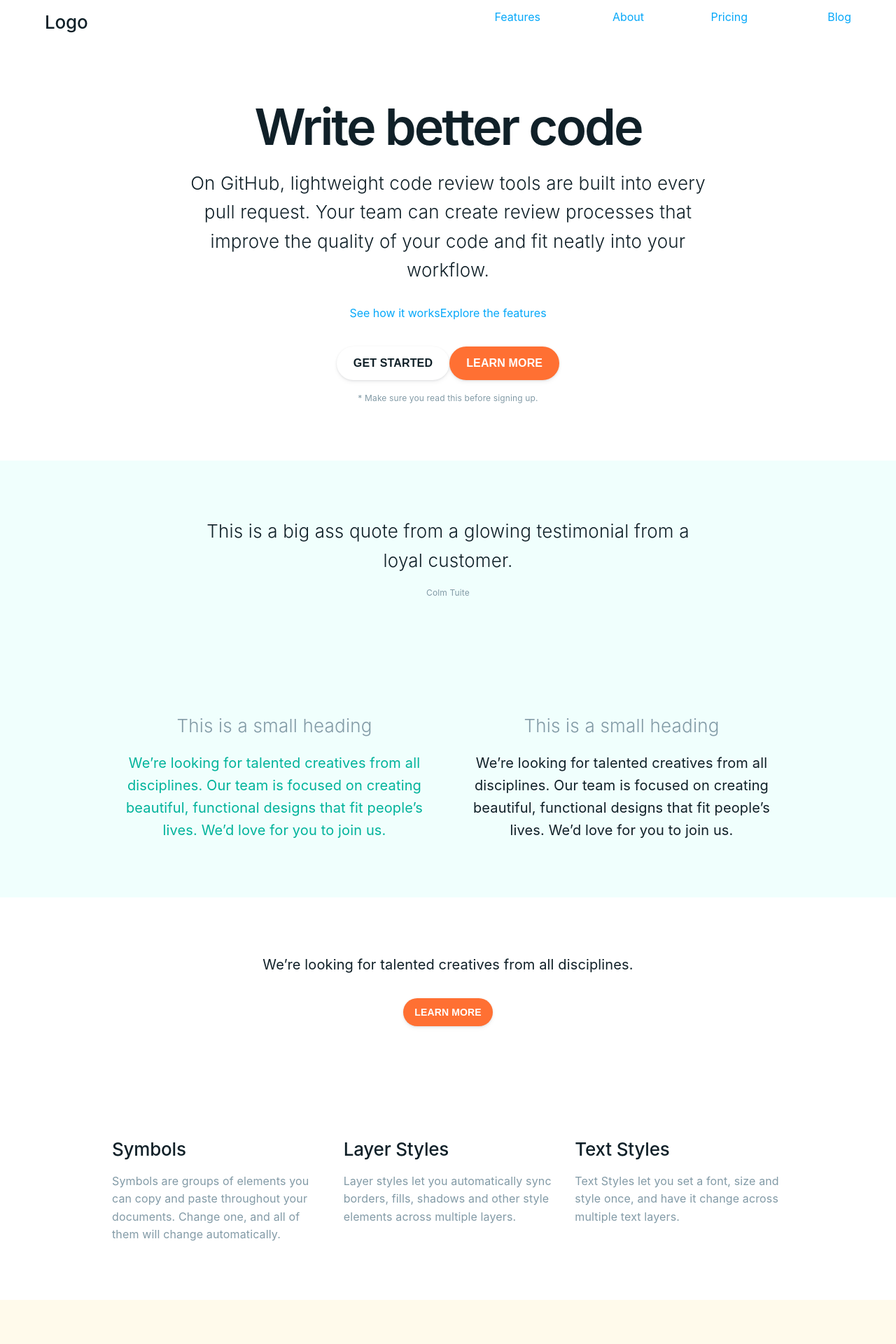
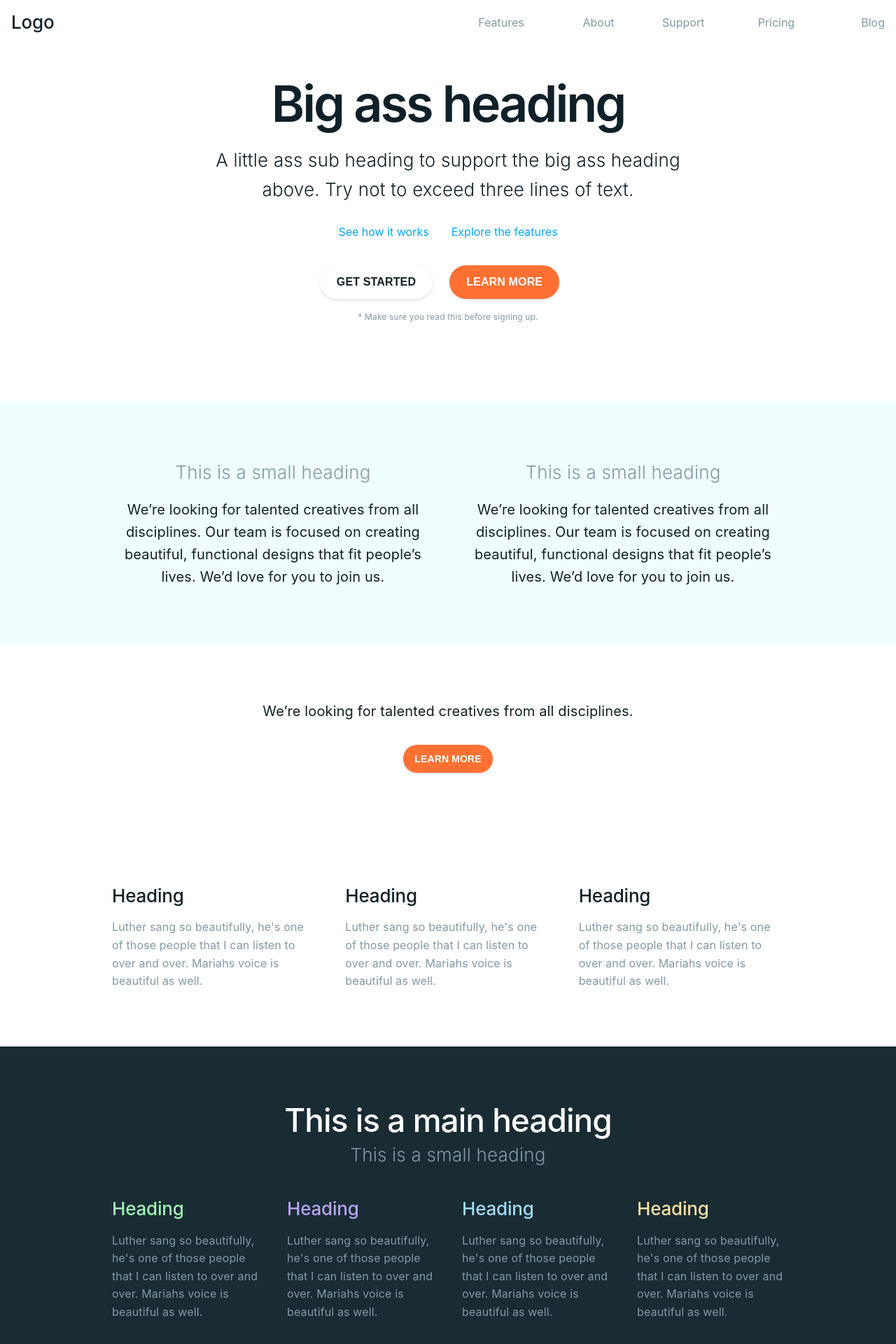
Before and after one commit to alobato/modulz-styled, a React (Create React App) app: page / in a window 1280 px wide. Shown: the top 1920 px of the page at 70% size. Built offline with nearby package versions, Linux system fonts and the light colour scheme.

Commit message:
Clean up experiment page

```diff
--- a/src/App.js
+++ b/src/App.js
@@ -1,5 +1,6 @@
 import React, { Component } from 'react';
 
+import Header from './Header.js';
 import Section from './Section.js';
 import Container from './Container.js';
 import Grid from './Grid.js';
@@ -15,8 +16,8 @@ class App extends Component {
   render() {
     return (
       <div>
-        <Section small>
-          <Container>
+
+        <Header absolute>
           <Grid>
             <div className="grid-column">
               <Heading small>Logo</Heading>
@@ -25,53 +26,55 @@ class App extends Component {
               <Alignment right>
                 <Grid>
                   <div className="grid-column">
-                      <Link>Features</Link>
+                    <Link light>Features</Link>
                   </div>
                   <div className="grid-column">
-                      <Link>About</Link>
+                    <Link light>About</Link>
                   </div>
                   <div className="grid-column">
-                      <Link>Pricing</Link>
+                    <Link light>Support</Link>
                   </div>
                   <div className="grid-column">
-                      <Link>Blog</Link>
+                    <Link light>Pricing</Link>
+                  </div>
+                  <div className="grid-column">
+                    <Link light>Blog</Link>
                   </div>
                 </Grid>
               </Alignment>
             </div>
           </Grid>
-          </Container>
-        </Section>
+        </Header>
+
         <Section large>
           <Container medium>
+            <Spacing pt5 pb5>
               <Alignment center>
                 <Spacing mb4>
-                <Heading large>Write better code</Heading>
+                  <Heading large>Big ass heading</Heading>
                 </Spacing>
-              <Heading thin gray>On GitHub, lightweight code review tools are built into every pull request. Your team can create review processes that improve the quality of your code and fit neatly into your workflow.</Heading>
+                <Heading thin gray>A little ass sub heading to support the big ass heading above. Try not to exceed three lines of text.</Heading>
                 <Spacing mt5>
+                  <Spacing inline mr3>
                     <Link teal>See how it works</Link>
+                  </Spacing>
+                  <Spacing inline ml3>
                     <Link teal>Explore the features</Link>
                   </Spacing>
+                </Spacing>
                 <Spacing mt6>
+                  <Spacing inline mr4>
                     <PillButton large white>Get started</PillButton>
+                  </Spacing>
+                  <Spacing inline mr4>
                     <PillButton large crimson>Learn more</PillButton>
+                  </Spacing>
                 </Spacing>
                 <Spacing mt3>
                   <Text small gray_500>* Make sure you read this before signing up.</Text>
                 </Spacing>
               </Alignment>
-          </Container>
-        </Section>
-
-        <Section large tealTint>
-          <Container medium>
-            <Alignment center>
-                  <Spacing mb3>
-                    <Heading thin>This is a big ass quote from a glowing testimonial from a loyal customer.</Heading>
             </Spacing>
-                  <Text small gray_500>Colm Tuite</Text>
-            </Alignment>
           </Container>
         </Section>
 
@@ -83,7 +86,7 @@ class App extends Component {
                   <Spacing mb3>
                     <Heading thin gray_500>This is a small heading</Heading>
                   </Spacing>
-                  <Text large teal>We’re looking for talented creatives from all disciplines. Our team is focused on creating beautiful, functional designs that fit people’s lives. We’d love for you to join us.</Text>
+                  <Text large>We’re looking for talented creatives from all disciplines. Our team is focused on creating beautiful, functional designs that fit people’s lives. We’d love for you to join us.</Text>
                 </div>
                 <div className="grid-column">
                   <Spacing mb3>
@@ -112,49 +115,21 @@ class App extends Component {
             <Grid>
               <div className="grid-column">
                 <Spacing mb3>
-                  <Heading small>Symbols</Heading>
+                  <Heading small>Heading</Heading>
                 </Spacing>
-                <Text gray_500>Symbols are groups of elements you can copy and paste throughout your documents. Change one, and all of them will change automatically.</Text>
+                <Text gray_500>Luther sang so beautifully, he's one of those people that I can listen to over and over. Mariahs voice is beautiful as well.</Text>
               </div>
               <div className="grid-column">
                 <Spacing mb3>
-                  <Heading small>Layer Styles</Heading>
+                  <Heading small>Heading</Heading>
                 </Spacing>
-                <Text gray_500>Layer styles let you automatically sync borders, fills, shadows and other style elements across multiple layers.</Text>
+                <Text gray_500>Luther sang so beautifully, he's one of those people that I can listen to over and over. Mariahs voice is beautiful as well.</Text>
               </div>
               <div className="grid-column">
                 <Spacing mb3>
-                  <Heading small>Text Styles</Heading>
+                  <Heading small>Heading</Heading>
                 </Spacing>
-                <Text gray_500>Text Styles let you set a font, size and style once, and have it change across multiple text layers.</Text>
-              </div>
-            </Grid>
-          </Container>
-        </Section>
-
-        <Section large amberTint>
-          <Container large>
-            <Alignment center>
-              <Spacing mb5>
-                <Heading red>This is a main heading</Heading>
-                <Spacing mt1>
-                  <Heading thin gray_500>This is a small heading</Heading>
-                </Spacing>
-              </Spacing>
-            </Alignment>
-            <Grid>
-              <div className="grid-column">
-                <Text large>We’re looking for talented creatives from all disciplines. Our team is focused on creating beautiful, functional designs that fit people’s lives. We’d love for you to join us.</Text>
-              </div>
-              <div className="grid-column">
-                <Grid>
-                  <div className="grid-column">
-                    <Text>We’re looking for talented creatives from all disciplines. Our team is focused on creating beautiful, functional designs that fit people’s lives. We’d love for you to join us.</Text>
-                  </div>
-                  <div className="grid-column">
-                    <Text>We are having a problem billing your account. Please enter a new payment method or check with your payment provider.</Text>
-                  </div>
-                </Grid>
+                <Text gray_500>Luther sang so beautifully, he's one of those people that I can listen to over and over. Mariahs voice is beautiful as well.</Text>
               </div>
             </Grid>
           </Container>
@@ -173,27 +148,27 @@ class App extends Component {
             <Grid>
               <div className="grid-column">
                 <Spacing mb3>
-                  <Heading small greenTint>Symbols</Heading>
+                  <Heading small greenTint>Heading</Heading>
                 </Spacing>
-                <Text gray_500>Symbols are groups of elements you can copy and paste throughout your documents. Change one, and all of them will change automatically.</Text>
+                <Text gray_500>Luther sang so beautifully, he's one of those people that I can listen to over and over. Mariahs voice is beautiful as well.</Text>
               </div>
               <div className="grid-column">
                 <Spacing mb3>
-                  <Heading small lavenderTint>Layer Styles</Heading>
+                  <Heading small lavenderTint>Heading</Heading>
                 </Spacing>
-                <Text gray_500>Layer styles let you automatically sync borders, fills, shadows and other style elements across multiple layers.</Text>
+                <Text gray_500>Luther sang so beautifully, he's one of those people that I can listen to over and over. Mariahs voice is beautiful as well.</Text>
               </div>
               <div className="grid-column">
                 <Spacing mb3>
-                  <Heading small blueTint>Layer Styles</Heading>
+                  <Heading small blueTint>Heading</Heading>
                 </Spacing>
-                <Text gray_500>Layer styles let you automatically sync borders, fills, shadows and other style elements across multiple layers.</Text>
+                <Text gray_500>Luther sang so beautifully, he's one of those people that I can listen to over and over. Mariahs voice is beautiful as well.</Text>
               </div>
               <div className="grid-column">
                 <Spacing mb3>
-                  <Heading small amberTint>Text Styles</Heading>
+                  <Heading small amberTint>Heading</Heading>
                 </Spacing>
-                <Text gray_500>Text Styles let you set a font, size and style once, and have it change across multiple text layers.</Text>
+                <Text gray_500>Luther sang so beautifully, he's one of those people that I can listen to over and over. Mariahs voice is beautiful as well.</Text>
               </div>
             </Grid>
           </Container>
@@ -201,7 +176,7 @@ class App extends Component {
 
         <Section medium gray_800>
           <Container large>
-              <Text white>This is a main heading</Text>
+              <Text gray_500>Copyright &copy; 1864</Text>
           </Container>
         </Section>
 
--- a/src/Grid.js
+++ b/src/Grid.js
@@ -5,27 +5,18 @@ import * as palette from './Palette.js';
 const Grid = styled.div`
   display: flex;
   flex-wrap: wrap;
-  margin-top: -${palette.SPACING_500};
-  margin-left: -${palette.SPACING_500};
+  margin-top: -${palette.SPACING_600};
+  margin-left: -${palette.SPACING_600};
+  align-items: center;
 
   & > .grid-column {
     flex-basis: 0;
     flex-grow: 1;
     max-width: 100%;
-    padding-top: ${palette.SPACING_500};;
-    padding-left: ${palette.SPACING_500};;
+    padding-top: ${palette.SPACING_600};
+    padding-left: ${palette.SPACING_600};
     width: 100%;
   }
-
-  ${props => props.small && css`
-    margin-top: -${palette.SPACING_200};
-    margin-left: -${palette.SPACING_200};
-  `}
-
-  ${props => props.zero && css`
-    margin-top: 0;
-    margin-left: 0;
-  `}
 `;
 
 export default Grid;
--- /dev/null
+++ b/src/Header.js
@@ -0,0 +1,19 @@
+import React from 'react';
+import styled, { css } from 'styled-components';
+import * as palette from './Palette.js';
+
+const Header = styled.header`
+  background-color: ${palette.WHITE};
+  padding: ${palette.SPACING_300};
+  width: 100%;
+
+  ${props => props.absolute && css`
+      position: absolute;
+  `}
+
+  ${props => props.fixed && css`
+      position: fixed;
+  `}
+`;
+
+export default Header;
--- a/src/Link.js
+++ b/src/Link.js
@@ -15,6 +15,10 @@ const Link = styled.a`
   ${props => props.large && css`
     font-size: ${palette.FONTSIZE_500};
   `}
+
+  ${props => props.light && css`
+    color: ${palette.GRAY_500};
+  `}
 `;
 
 export default Link;
--- a/src/Spacing.js
+++ b/src/Spacing.js
@@ -3,6 +3,8 @@ import styled, { css } from 'styled-components';
 import * as palette from './Palette.js';
 
 const Spacing = styled.div`
+  ${p => p.inline && css` display: inline-block; `}
+
   ${p => p.m1 && css` margin: ${palette.SPACING_100}; `}
   ${p => p.mt1 && css` margin-top: ${palette.SPACING_100}; `}
   ${p => p.mr1 && css` margin-right: ${palette.SPACING_100}; `}
--- a/src/index.css
+++ b/src/index.css
@@ -1,13 +1,163 @@
+html,
+body,
+div,
+span,
+applet,
+object,
+iframe,
+h1,
+h2,
+h3,
+h4,
+h5,
+h6,
+p,
+blockquote,
+pre,
+a,
+abbr,
+acronym,
+address,
+big,
+cite,
+code,
+del,
+dfn,
+em,
+img,
+ins,
+kbd,
+q,
+s,
+samp,
+small,
+strike,
+strong,
+sub,
+sup,
+tt,
+var,
+b,
+u,
+i,
+center,
+dl,
+dt,
+dd,
+ol,
+ul,
+li,
+fieldset,
+form,
+label,
+legend,
+table,
+caption,
+tbody,
+tfoot,
+thead,
+tr,
+th,
+td,
+article,
+aside,
+canvas,
+details,
+embed,
+figure,
+figcaption,
+footer,
+header,
+hgroup,
+menu,
+nav,
+output,
+ruby,
+section,
+summary,
+time,
+mark,
+audio,
+video,
+input,
+button {
+    margin: 0;
+    padding: 0;
+}
+
+nav,
+main,
+section,
+article,
+aside,
+header,
+footer,
+div,
+details,
+summary,
+form,
+fieldset,
+textarea,
+select,
+input[type="text"],
+input[type="tel"],
+input[type="url"],
+input[type="email"],
+input[type="search"],
+input[type="number"],
+input[type="password"],
+input[type="submit"],
+pre,
+code,
+a,
+button,
+nav:before,
+main:before,
+section:before,
+article:before,
+aside:before,
+header:before,
+footer:before,
+div:before,
+details:before,
+summary:before,
+form:before,
+fieldset:before,
+textarea:before,
+pre:before,
+code:before,
+a:before,
+button:before,
+nav:after,
+main:after,
+section:after,
+article:after,
+aside:after,
+header:after,
+footer:after,
+div:after,
+details:after,
+summary:after,
+form:after,
+fieldset:after,
+textarea:after,
+pre:after,
+code:after,
+a:after,
+button:after {
+    box-sizing: border-box;
+}
+
 html {
     font-size: 62.5%;
+    line-height: 1;
+    font-family: apple-system,BlinkMacSystemFont,"helvetica-neue",helvetica,arial,sans-serif;
+    color: hsl(200, 30%, 10%);
 }
 
+html,
 body {
-  margin: 0;
-  padding: 0;
-  font-family: apple-system,BlinkMacSystemFont,"helvetica-neue",helvetica,arial,sans-serif;
-  color: hsl(200, 30%, 10%);
-  line-height: 1;
+    height: 100%;
 }
 
 h1,
@@ -16,7 +166,22 @@ h3,
 h4,
 h5,
 h6,
-p {
-  margin: 0;
-  padding: 0;
+p,
+span,
+small,
+strong,
+input,
+button,
+select,
+textarea {
+    font-size: inherit;
+    font-weight: normal;
+    color: inherit;
+    -webkit-font-smoothing: antialiased;
+    -moz-osx-font-smoothing: grayscale;
+    text-rendering: inherit;
 }
+
+mark {
+    background: none;
+}
```
Lines whose indentation alone changed are shown as unchanged.
